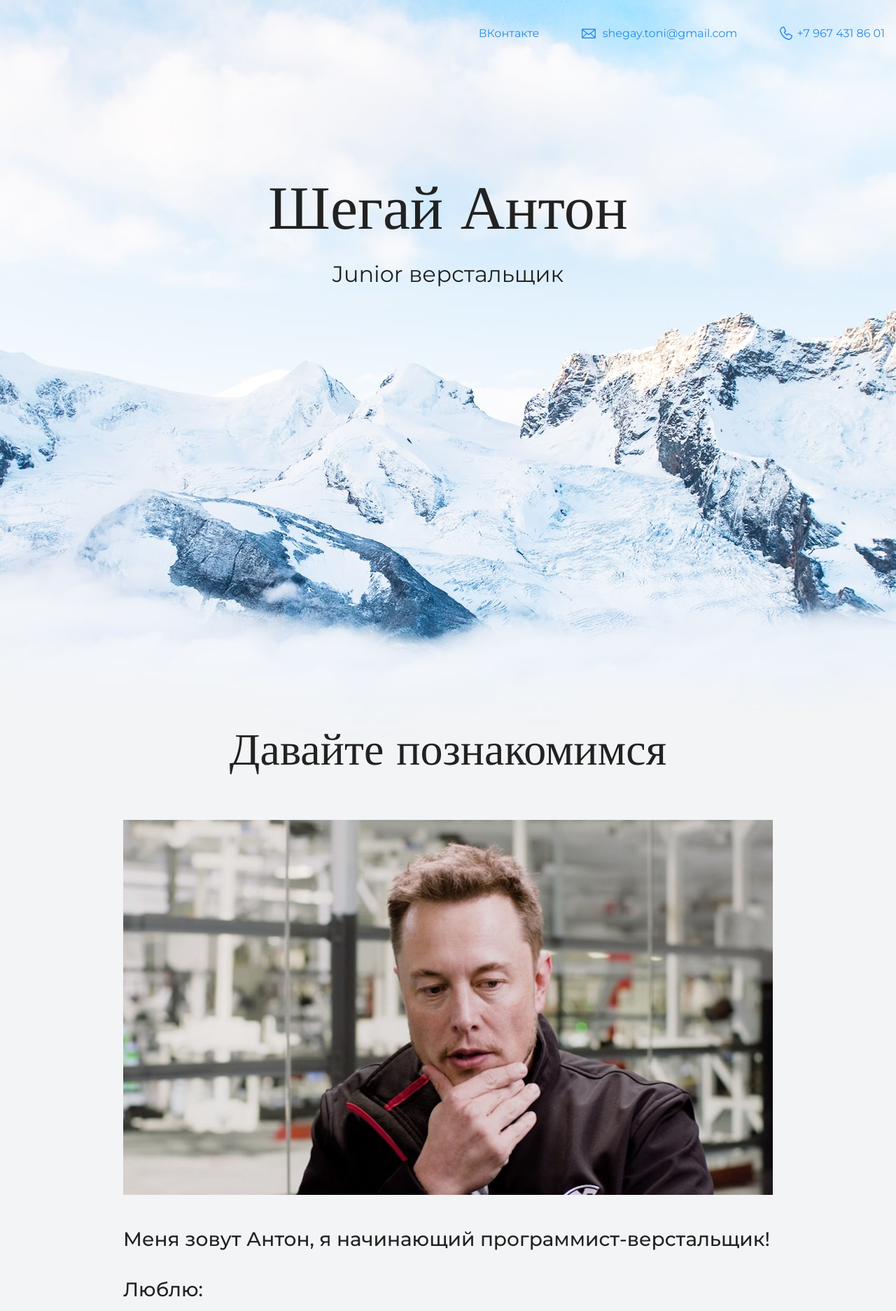
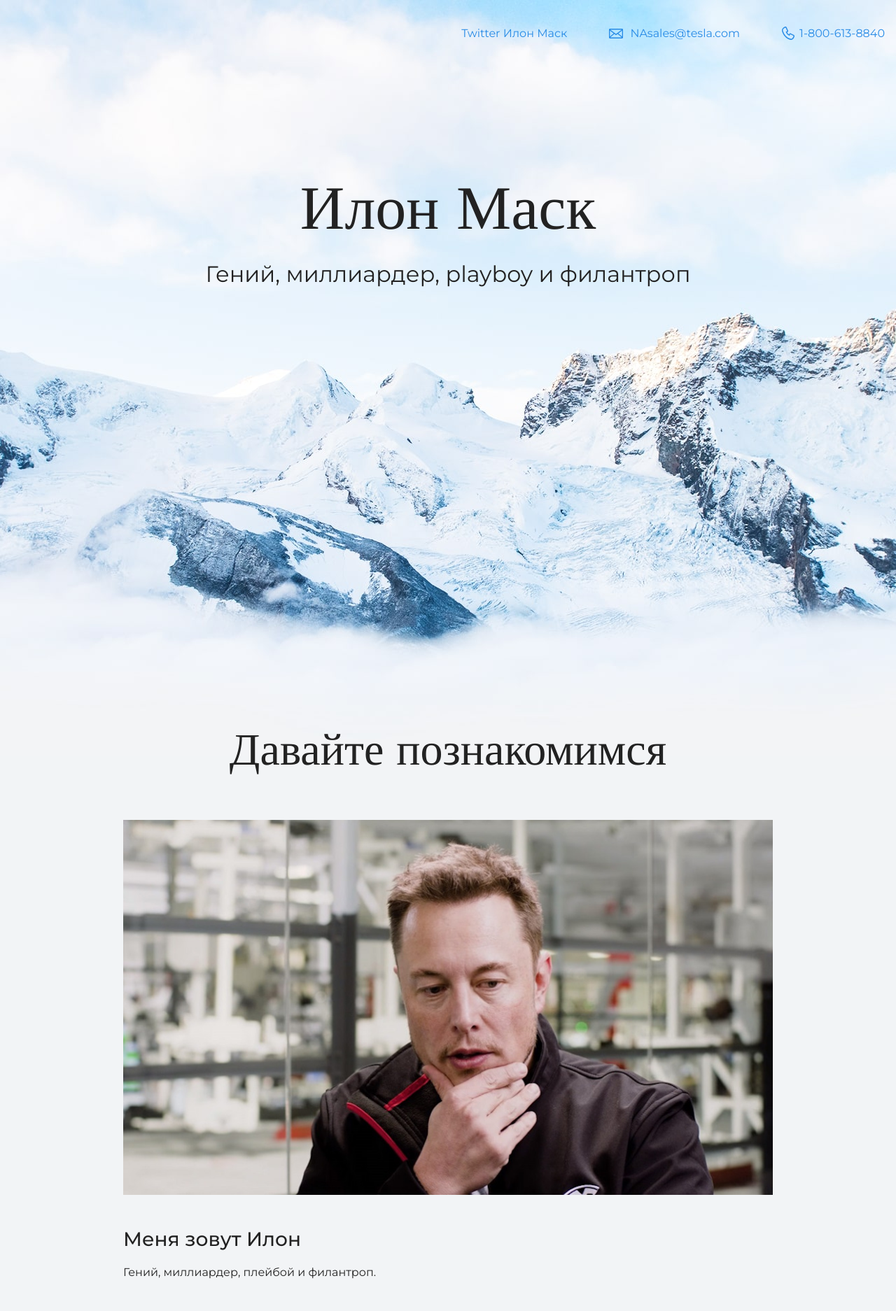
Before and after one commit to Inferen/Inferen-site, a plain HTML site: page index.html in a window 1280 px wide. Shown: the top 1874 px of the page at 70% size. Drawn offline with nearby package versions, Linux system fonts and the light colour scheme.

Commit message:
Rebranding

```diff
--- a/index.html
+++ b/index.html
@@ -4,7 +4,7 @@
     <meta charset="UTF-8">
     <link rel="stylesheet" href="style.css">
     <link href="https://fonts.googleapis.com/css?family=Montserrat:400,500,700|Old+Standard+TT&display=swap&subset=cyrillic" rel="stylesheet">
-    <title>Портфолио Junior верстальщика</title>
+    <title>Илон Маск</title>
   </head>
 
   <body>
@@ -12,17 +12,17 @@
     <header class="page-header">
       <div class="container">
 
-      <a class="" href="https://vk.com/shalsei">ВКонтакте</a>
-      <a class="header-email" href="mailto:shegay.toni@gmail.com">shegay.toni@gmail.com</a>
-    <a class="header-phone" href="tel:+79674318601">+7 967 431 86 01</a>
+      <a class="" href="https://twitter.com/elonmusk">Twitter Илон Маск</a>
+      <a class="header-email" href="mailto:NAsales@tesla.com">NAsales@tesla.com</a>
+    <a class="header-phone" href="tel:1-800-613-8840">1-800-613-8840</a>
   </div>
 
     </header>
 
     <section class="hero-image">
       <div class="container">
-      <h1 class="heading">Шегай Антон</h1>
-      <p>Junior верстальщик</p>
+      <h1 class="heading">Илон Маск</h1>
+      <p>Гений, миллиардер, playboy и филантроп</p>
     </div>
     </section>
 
@@ -30,9 +30,11 @@
       <div class="container">
       <h2 class="subheading">Давайте познакомимся</h2>
       <figure class="user-image">
-        <img src="files/user.jpg" width="928" height="536" alt="Photo Of Kvon Anton">
+        <img src="files/user.jpg" width="928" height="536" alt="Photo Of Ilon Musk">
       </figure>
-      <h3>Меня зовут Антон, я начинающий программист-верстальщик!</h3>
+      <h3>Меня зовут Илон</h3>
+      <p>Гений, миллиардер, плейбой и филантроп.
+      </p>
       <p>
         <h3>Люблю:</h3>
         <ul>
@@ -51,6 +53,15 @@
       <p>Знаю HTML & CSS. Создам сайт.</p>
     </div>
     </section>
+    <section class="portfolio">
+      <div class="container">
+      <h2 class="subheading">Мои компании</h2>
+      <ul>
+        <li>Tesla</li>
+        <li>SpaceX</li>
+      </ul>
+    </div>
+  </section>
 
     <section class="portfolio">
       <div class="container">
```
